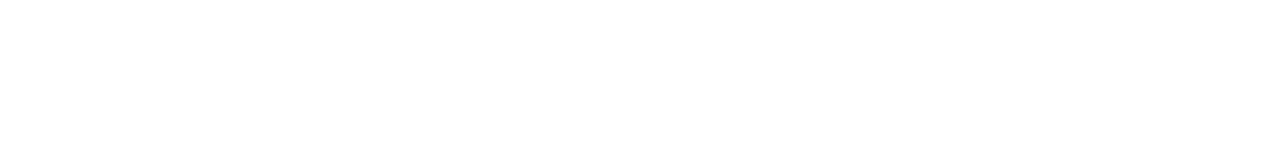
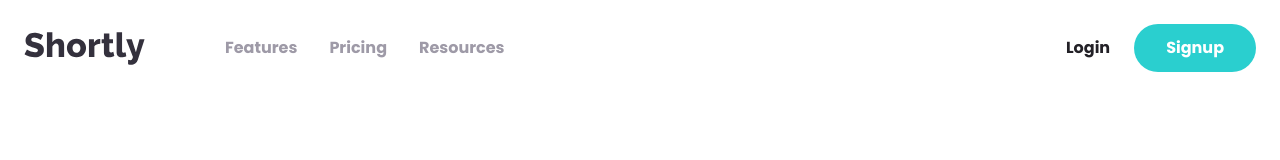
Before and after one commit to aleale2121/shortly, a plain HTML site: page index.html in a window 1280 px wide. Drawn offline with Linux system fonts and the light colour scheme.

Commit message:
navbar added

```diff
--- a/index.html
+++ b/index.html
@@ -15,6 +15,30 @@
 </head>
 
 <body>
+    <nav class="relative container mx-auto p-6">
+        <div class="flex items-center justify-between">
+            <div class="flex items-center space-x-20">
+                <img src="images/logo.svg" alt="">
+                <div class="hidden space-x-8 font-bold lg:flex">
+                    <a href="#" class="text-grayishViolet hover:veryDarkViolet">
+                        Features
+                    </a>
+                    <a href="#" class="text-grayishViolet hover:veryDarkViolet">
+                        Pricing
+                    </a>
+                    <a href="#" class="text-grayishViolet hover:veryDarkViolet">
+                        Resources
+                    </a>
+                </div>
+            </div>
+            <div class="hidden items-center space-x-6 font-bold text-grayishViolet lg:flex">
+                <div class="text-veryDarkViolet">Login</div>
+                <a href="#" class="px-8 py-3 font-bold text-white bg-cyan rounded-full hover:opacity-70">
+                    Signup
+                </a>
+            </div>
+        </div>
+    </nav>
 
 </body>
 
```
Also changed, not shown: css/style.css.
